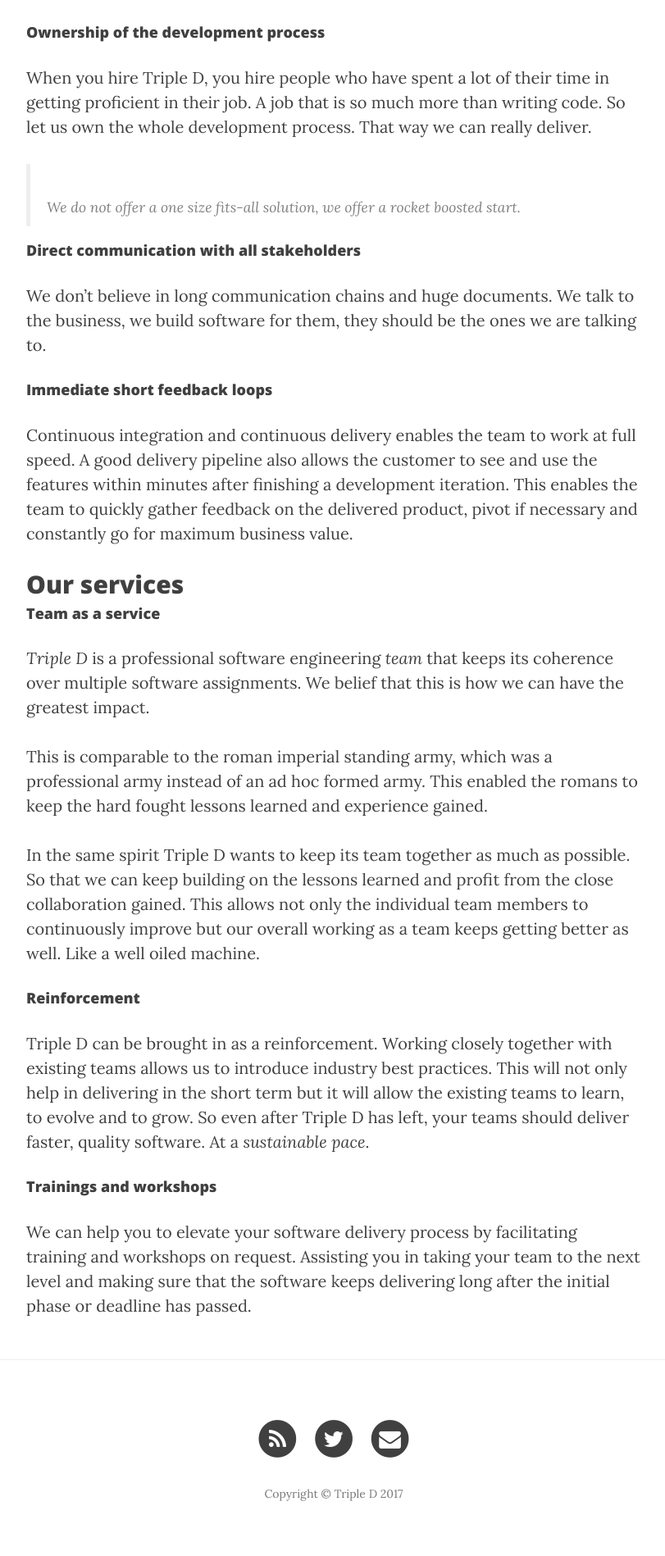
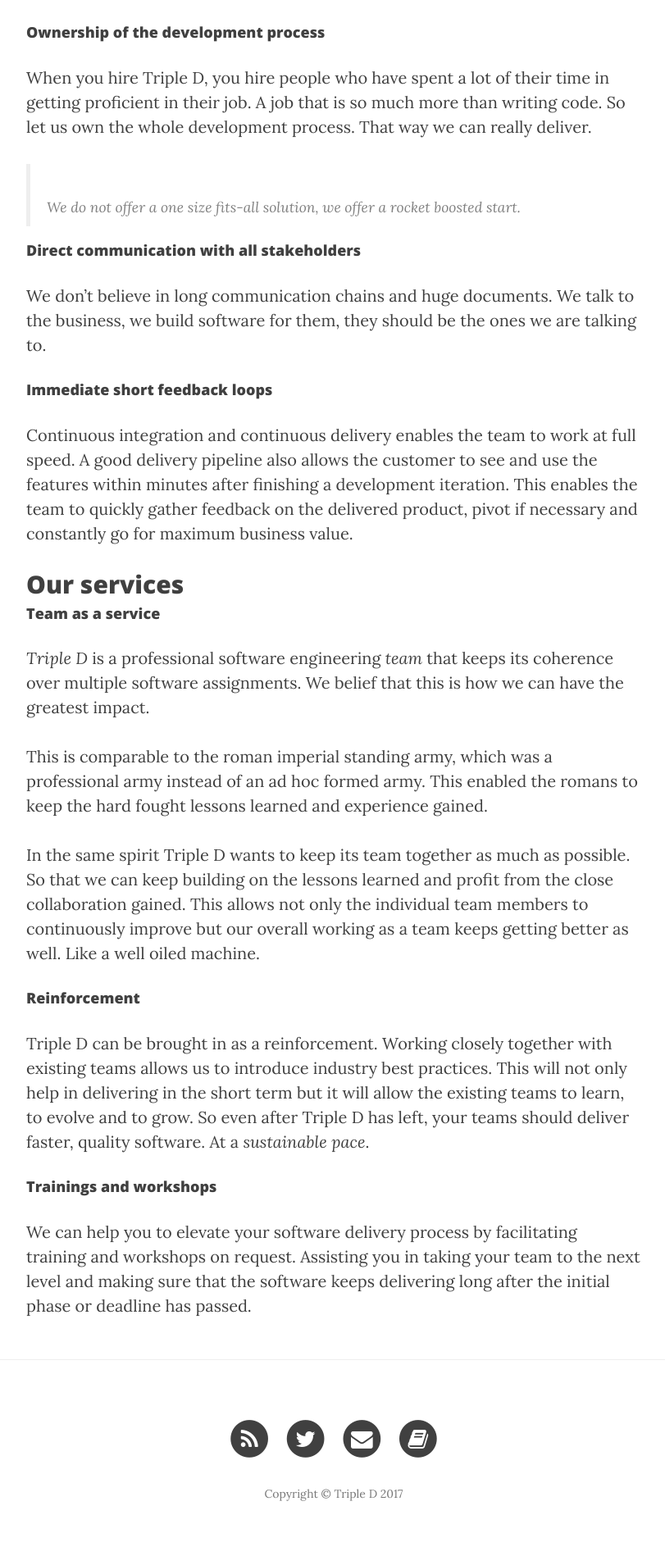
Before and after one commit to tripledio/tripledio.github.io, a Jekyll site: the page built from index.md, in a window 1280 px wide. Shown: the part 2738-4636 px from the top of the page at 82% size, without its empty margins (233-1044 px from the left). Built offline with Jekyll 4.4.1, drawn with Linux system fonts in a browser that asks for light colours; nearby versions of some CDN libraries; our own code applies the rules of GitHub Pages for plain Markdown files.

Commit message:
added goodreads link

```diff
--- a/_includes/footer.html
+++ b/_includes/footer.html
@@ -52,6 +52,15 @@
                         </a>
                     </li>
                     {% endif %}
+                    <li>
+                        <a href="https://www.goodreads.com/user/show/72348319-triple-d">
+                            <span class="fa-stack fa-lg">
+                                <i class="fa fa-circle fa-stack-2x"></i>
+                                <i class="fa fa-book fa-stack-1x fa-inverse"></i>
+                            </span>
+                        </a>
+                    </li>
+
                 </ul>
                 <p class="copyright text-muted">Copyright &copy; {{ site.copyright_name }} {{ site.time | date: '%Y' }}</p>
             </div>
```
